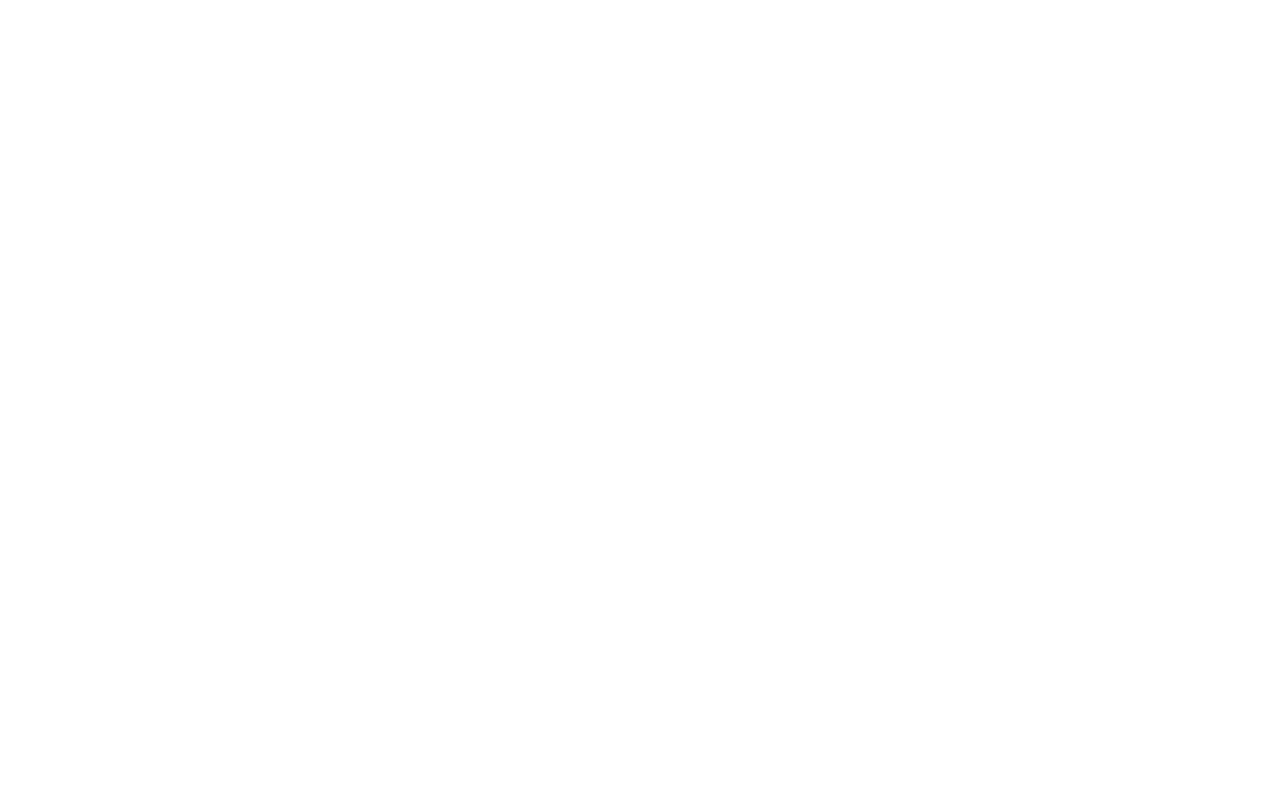
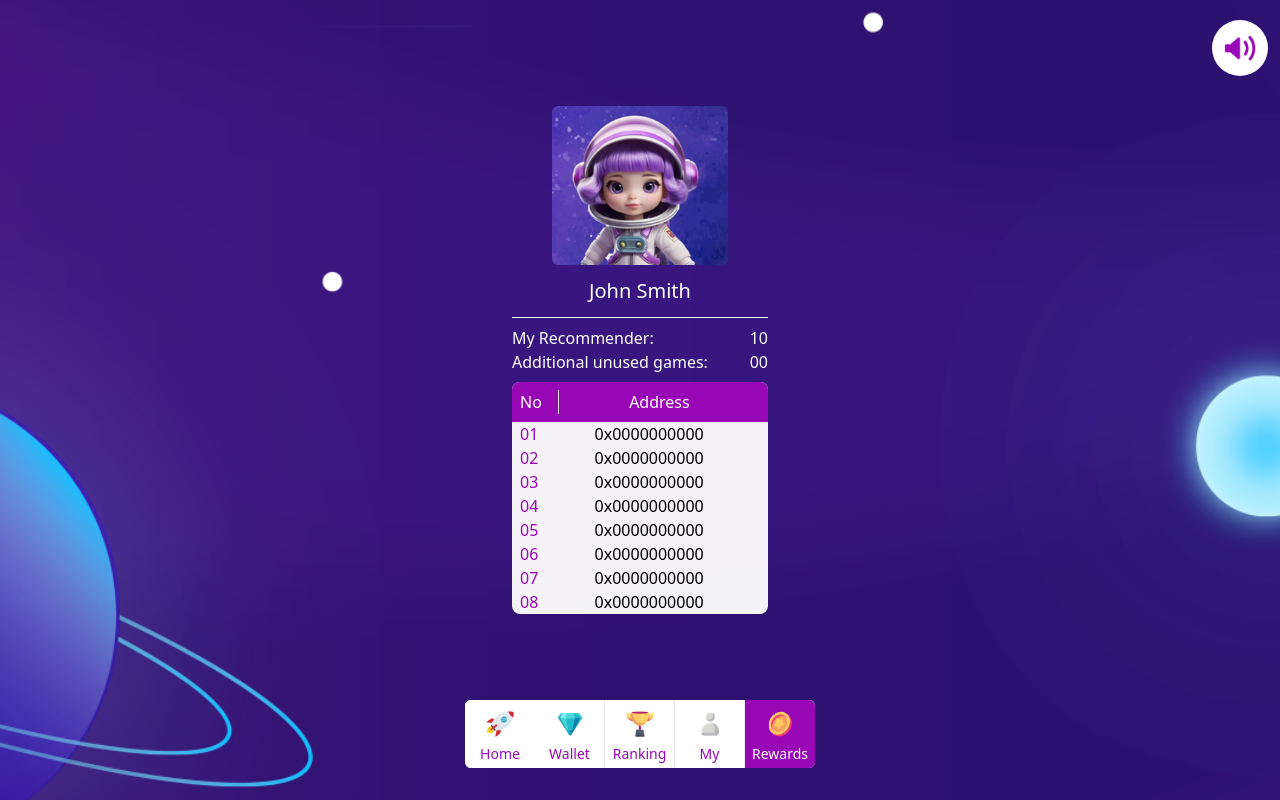
Before and after one commit to ZakkiShah5/joengg-game, a React (Vite) app: page /rewards in a window 1280 px wide. Before the commit this address had no page. Built offline with nearby package versions, Linux system fonts and the light colour scheme.

Commit message:
rewards page added

```diff
--- a/src/App.jsx
+++ b/src/App.jsx
@@ -2,7 +2,7 @@ import './App.css'
 
 import { Routes, Route } from 'react-router-dom'
 
-import { Main, My, Ranking, Wallet } from './pages'
+import { Main, My, Ranking, Rewards, Wallet } from './pages'
 
 const App = () => {
   return (
@@ -11,6 +11,7 @@ const App = () => {
       <Route path='/wallet' element={<Wallet />} />
       <Route path='/ranking' element={<Ranking />} />
       <Route path='/my' element={<My />} />
+      <Route path='/rewards' element={<Rewards />} />
     </Routes>
 
   )
--- a/src/pages/My/components/Form.jsx
+++ b/src/pages/My/components/Form.jsx
@@ -3,25 +3,25 @@ import { IoCopy } from "react-icons/io5";
 
 const Form = () => {
   return (
-    <form className="text-white mb-20 text-lg flex outline-none border-none gap-1 flex-col">
+    <form className="text-white mb-20 text-lg flex border-none gap-1 flex-col">
       <div>
         <label htmlFor='name'>Mecca Crew Name</label>
         <div className="flex items-center justify-between text-mypurple-600 bg-white px-2 py-2 rounded-md">
-            <input type="text" id='name' name='name' placeholder='John Smith'/>
+            <input type="text" id='name' name='name' className="outline-none" placeholder='John Smith'/>
             <FaEdit />
         </div>
       </div>
       <div>
         <label htmlFor='sol'>Solana Address</label>
         <div className="flex items-center justify-between text-mypurple-600 bg-white px-2 py-2 rounded-md">
-            <input type="text" id='sol' name='sol' placeholder='Your Solana Address'/>
+            <input type="text" id='sol' name='sol' className="outline-none" placeholder='Your Solana Address'/>
             <FaEdit />
         </div>
       </div>
       <div>
         <label htmlFor='sol'>Referral code</label>
         <div className="flex items-center justify-between text-mypurple-600 bg-white px-2 py-2 rounded-md">
-            <input type="text" id='sol' name='sol' placeholder='0x00000000'/>
+            <input type="text" id='sol' name='sol' className="outline-none" placeholder='0x00000000'/>
             <IoCopy />
         </div>
       </div>
--- /dev/null
+++ b/src/pages/Rewards/Rewards.jsx
@@ -0,0 +1,25 @@
+import Speaker from './components/Speaker'
+
+import '../Main/Main.css'
+import { Menu } from '../../components'
+import chara from '../../assets/wallet/chara.png'
+import AddressData from './components/AddressData'
+
+const Rewards = () => {
+  return (
+    <>
+      <Speaker />
+      <div className='bg-main flex flex-col justify-center items-center'>
+        <div className='w-44 mx-auto text-white text-center'>
+          <img src={chara} className='w-full rounded-md' alt='character' />
+          <h2 className='text-xl my-3'>John Smith</h2>
+        </div>
+        <div className='w-64 mx-auto bg-white h-[0.5px]'></div>
+        <AddressData />
+        <Menu />
+      </div>
+    </>
+  )
+}
+
+export default Rewards
--- /dev/null
+++ b/src/pages/Rewards/components/AddressData.jsx
@@ -0,0 +1,58 @@
+const AddressData = () => {
+  return (
+    <section className='w-64 mb-20'>
+      <div className='text-white my-2'>
+        <div className='flex justify-between items-center'>
+          <h1>My Recommender:</h1>
+          <span>10</span>
+        </div>
+        <div className='flex justify-between items-center'>
+          <h1>Additional unused games:</h1>
+          <span>00</span>
+        </div>
+      </div>
+      <div className='rounded-lg bg-transparent-300 overflow-hidden'>
+        <div className='bg-mypurple-600 text-white p-2 flex justify-between'>
+          <div className='flex-none border-r pr-4'>No</div>
+          <div className='flex-1 text-center'>Address</div>
+        </div>
+        <div>
+          <div className=' px-2 flex justify-between'>
+            <div className='text-mypurple-600 font-medium flex-none'>01</div>
+            <div className='flex-1 text-center'>0x0000000000</div>
+          </div>
+          <div className=' px-2 flex justify-between'>
+            <div className='text-mypurple-600 font-medium flex-none'>02</div>
+            <div className='flex-1 text-center'>0x0000000000</div>
+          </div>
+          <div className=' px-2 flex justify-between'>
+            <div className='text-mypurple-600 font-medium flex-none'>03</div>
+            <div className='flex-1 text-center'>0x0000000000</div>
+          </div>
+          <div className=' px-2 flex justify-between'>
+            <div className='text-mypurple-600 font-medium flex-none'>04</div>
+            <div className='flex-1 text-center'>0x0000000000</div>
+          </div>
+          <div className=' px-2 flex justify-between'>
+            <div className='text-mypurple-600 font-medium flex-none'>05</div>
+            <div className='flex-1 text-center'>0x0000000000</div>
+          </div>
+          <div className=' px-2 flex justify-between'>
+            <div className='text-mypurple-600 font-medium flex-none'>06</div>
+            <div className='flex-1 text-center'>0x0000000000</div>
+          </div>
+          <div className=' px-2 flex justify-between'>
+            <div className='text-mypurple-600 font-medium flex-none'>07</div>
+            <div className='flex-1 text-center'>0x0000000000</div>
+          </div>
+          <div className=' px-2 flex justify-between'>
+            <div className='text-mypurple-600 font-medium flex-none'>08</div>
+            <div className='flex-1 text-center'>0x0000000000</div>
+          </div>
+        </div>
+      </div>
+    </section>
+  )
+}
+
+export default AddressData
--- /dev/null
+++ b/src/pages/Rewards/components/Speaker.jsx
@@ -0,0 +1,18 @@
+import speaker from '../../../assets/main/speaker.png'
+
+const Speaker = () => {
+  return (
+    <div className='relative'>
+      <div className='flex flex-row p-3 pt-5 absolute right-0'>
+        <div className='flex-1'></div>
+        <div className='flex gap-3'>
+          <div className='bg-white h-14 flex items-center justify-center w-14 rounded-full'>
+            <img src={speaker} alt='' className='w-8' />
+          </div>
+        </div>
+      </div>
+    </div>
+  )
+}
+
+export default Speaker
--- a/src/pages/index.jsx
+++ b/src/pages/index.jsx
@@ -2,3 +2,4 @@ export { default as Main } from './Main/Main';
 export { default as Wallet } from './Wallet/Wallet';
 export { default as Ranking} from './Ranking/Ranking';
 export { default as My} from './My/My'
+export { default as Rewards} from './Rewards/Rewards'
```
